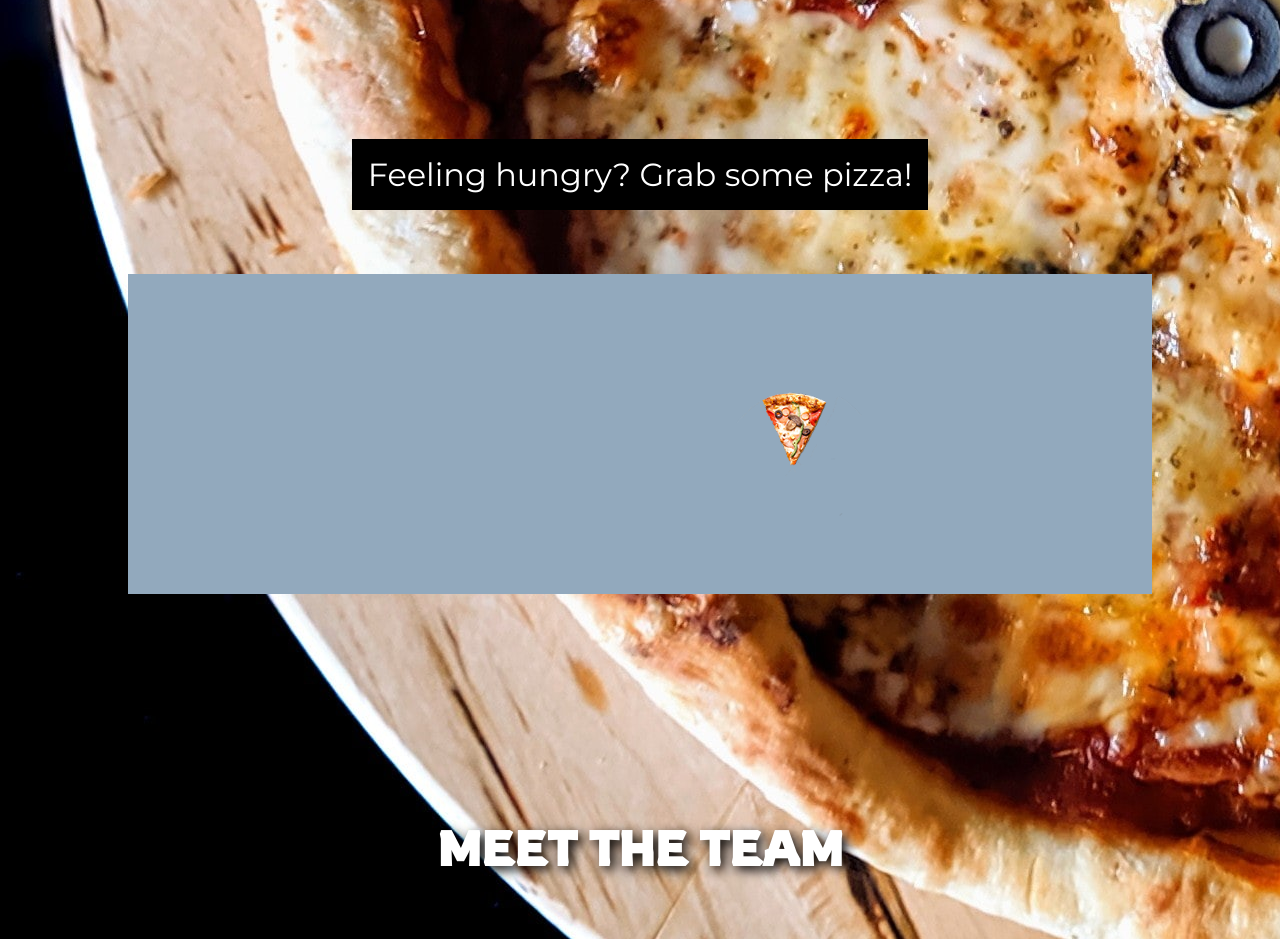
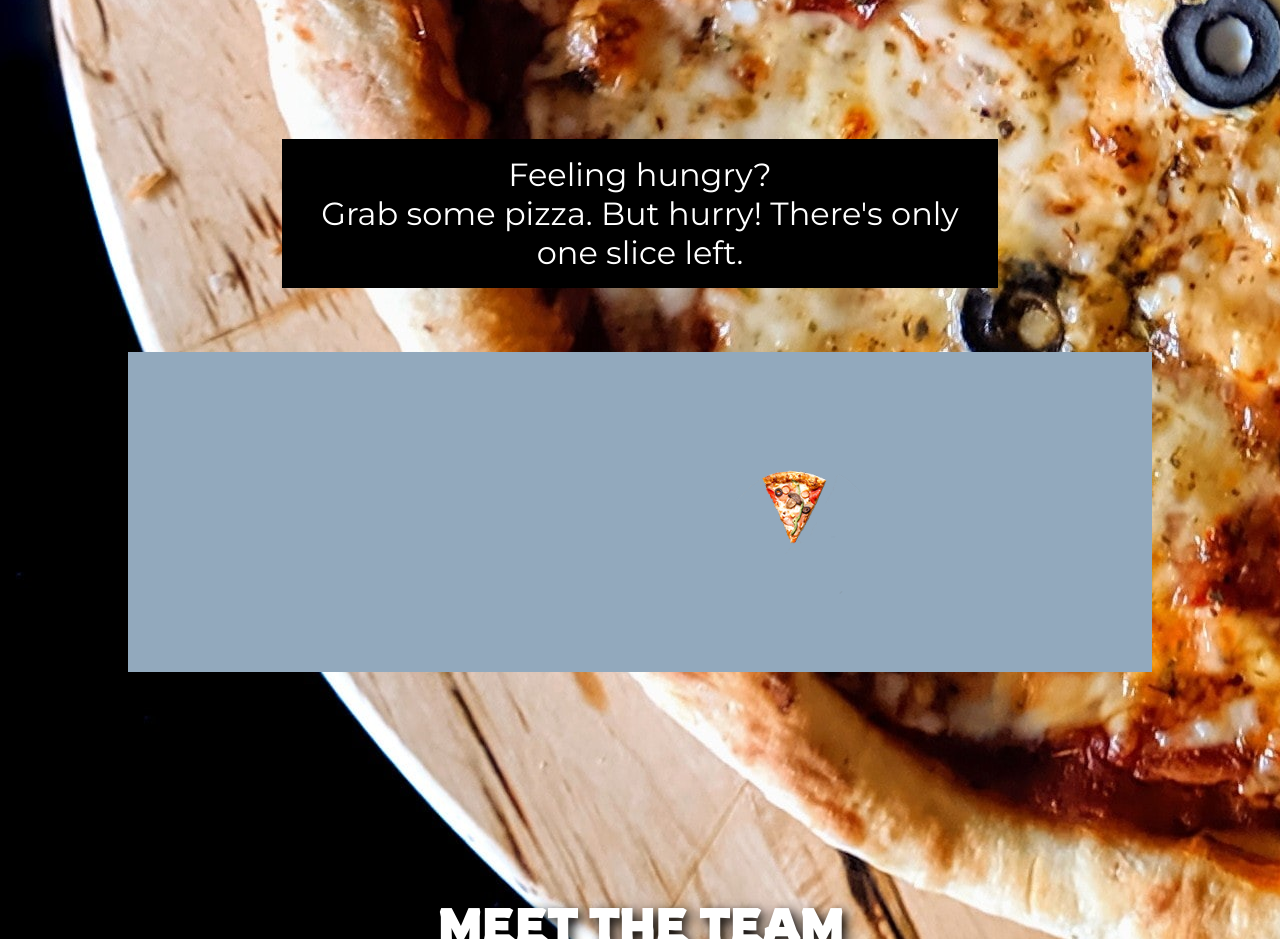
Before and after one commit to federico-barbieri/ourcommonpassion, a plain HTML site: page index.html in a window 1280 px wide. Shown: the part 2180-3119 px from the top of the page. Drawn offline with Linux system fonts and the light colour scheme.

Commit message:
Add files via upload

```diff
--- a/index.html
+++ b/index.html
@@ -42,7 +42,7 @@
 
 
 
-    <p class="feeling">Feeling hungry? Grab some pizza!</p>
+    <p class="feeling">Feeling hungry? <br> Grab some pizza. But hurry! There's only one slice left.</p>
     <div class="pizza-game">
 
       <img class="pizza-gamy" src="./pizza-slices/prueba4.png" alt="">
```
